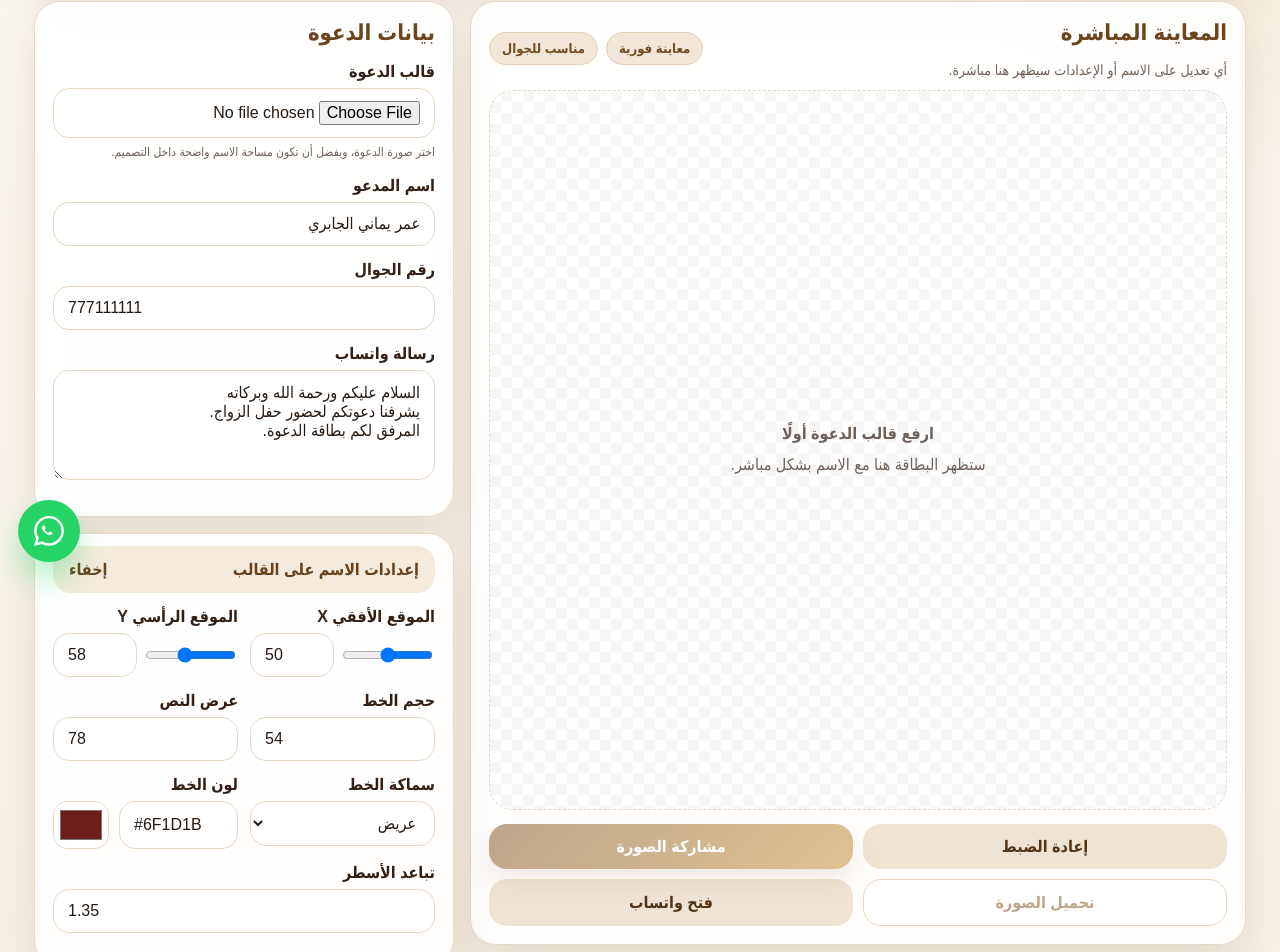
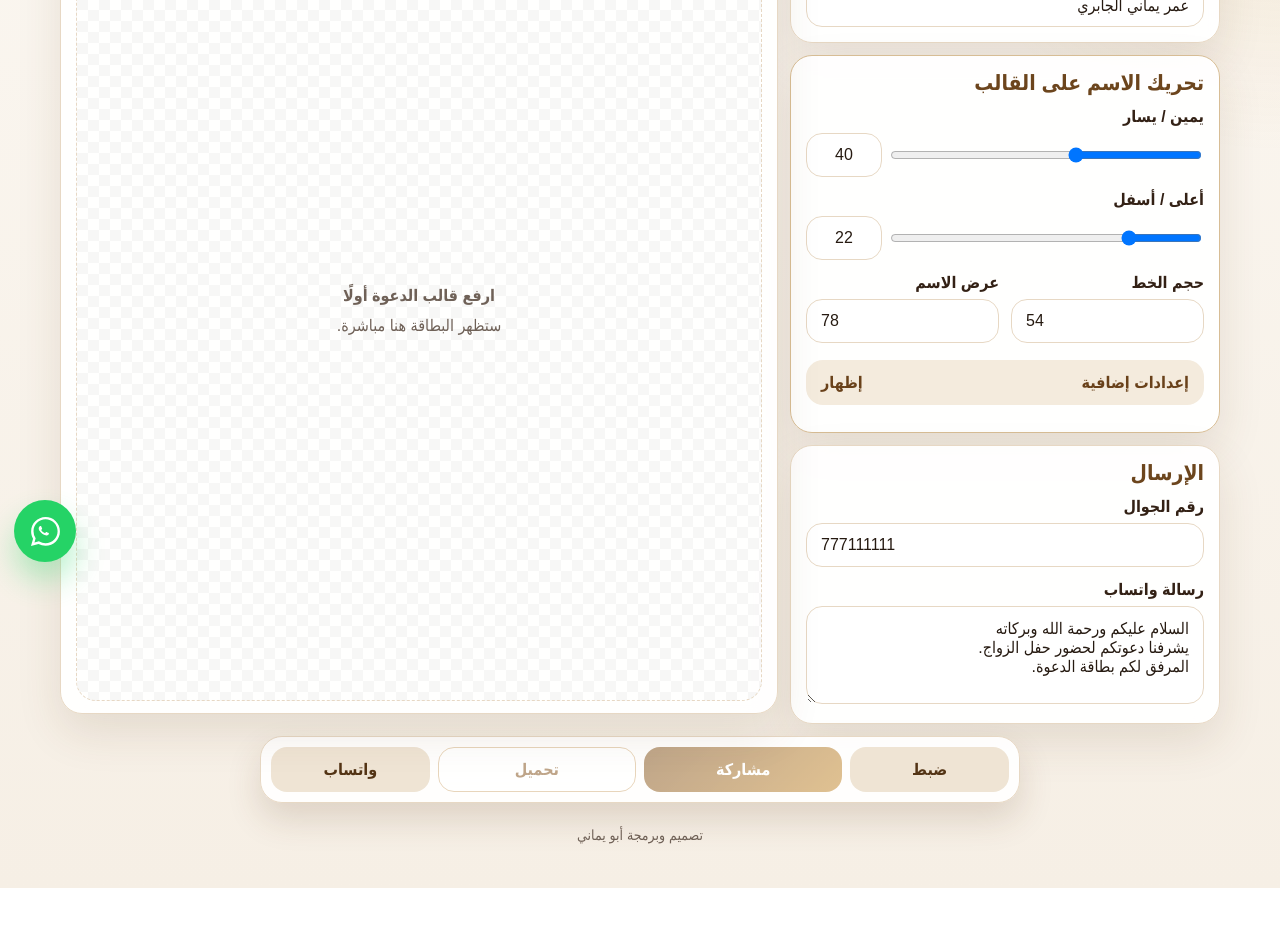
Before and after one commit to rootaipro-svg/wedding-invitation-app, a Next.js app: page / in a window 1280 px wide. Shown: the part 220-1172 px from the top of the page. After the commit the page ends 1108 px from the top, so only its background shows below. Built offline with nearby package versions, Linux system fonts and the light colour scheme.

Commit message:
Add files via upload

```diff
--- a/app/globals.css
+++ b/app/globals.css
@@ -1,6 +1,6 @@
 :root {
   --bg: #f6efe5;
-  --card: rgba(255,255,255,0.92);
+  --card: rgba(255,255,255,0.94);
   --text: #261a11;
   --muted: #6f6157;
   --border: #e7d8c4;
@@ -26,29 +26,29 @@ a { color: inherit; text-decoration: none; }
 
 .app-shell {
   min-height: 100vh;
-  max-width: 1240px;
+  max-width: 760px;
   margin: 0 auto;
-  padding: 16px 14px 90px;
+  padding: 12px 10px 110px;
 }
 
 .topbar {
   display: flex;
   align-items: center;
   justify-content: space-between;
-  gap: 12px;
-  margin-bottom: 14px;
+  gap: 10px;
+  margin-bottom: 12px;
 }
 
 .brand {
   display: flex;
   align-items: center;
-  gap: 12px;
+  gap: 10px;
 }
 
 .brand-logo {
-  width: 52px;
-  height: 52px;
-  border-radius: 16px;
+  width: 48px;
+  height: 48px;
+  border-radius: 15px;
   background: #fff;
   border: 1px solid var(--border);
   box-shadow: var(--shadow);
@@ -57,106 +57,62 @@ a { color: inherit; text-decoration: none; }
 
 .brand-title h1 {
   margin: 0;
-  font-size: clamp(23px, 5vw, 34px);
+  font-size: 23px;
   color: var(--primary);
 }
 
 .brand-title p {
-  margin: 4px 0 0;
+  margin: 3px 0 0;
   color: var(--muted);
-  font-size: 14px;
+  font-size: 13px;
 }
 
 .install-btn {
   border: 0;
   background: linear-gradient(135deg, var(--primary), var(--primary-2));
   color: #fff;
-  padding: 12px 16px;
-  border-radius: 16px;
-  font-weight: 700;
-  box-shadow: 0 12px 24px rgba(139, 93, 43, 0.25);
+  padding: 10px 12px;
+  border-radius: 14px;
+  font-weight: 800;
   cursor: pointer;
 }
 
-.hero-card {
-  background: linear-gradient(135deg, rgba(255,255,255,0.95), rgba(248,232,208,0.95));
-  border: 1px solid var(--border);
-  border-radius: 28px;
-  box-shadow: var(--shadow);
-  padding: 18px;
-  margin-bottom: 16px;
-}
-
-.hero-copy h2 {
-  margin: 0 0 8px;
-  font-size: clamp(22px, 4vw, 34px);
-  color: #613d17;
-}
-
-.hero-copy p {
-  margin: 0;
-  line-height: 1.8;
-  color: var(--muted);
-}
-
-.main-layout {
-  display: grid;
-  grid-template-columns: minmax(0, 1.15fr) minmax(330px, 420px);
-  gap: 16px;
-  align-items: start;
-}
-
-.preview-column {
-  min-width: 0;
-}
-
-.preview-card {
-  position: sticky;
-  top: 12px;
-}
-
-.form-column {
+.mobile-flow {
   display: flex;
   flex-direction: column;
-  gap: 16px;
+  gap: 12px;
 }
 
 .card {
   background: var(--card);
   border: 1px solid var(--border);
-  border-radius: 26px;
+  border-radius: 22px;
   box-shadow: var(--shadow);
-  padding: 18px;
-  backdrop-filter: blur(12px);
+  padding: 15px;
+  backdrop-filter: blur(10px);
 }
 
-.card h3 {
-  margin: 0 0 16px;
+.card h2 {
+  margin: 0 0 12px;
   color: #6c451d;
-  font-size: 22px;
+  font-size: 21px;
 }
 
-.field { margin-bottom: 14px; }
+.field { margin-bottom: 13px; }
+
+.field:last-child { margin-bottom: 0; }
 
 .field label {
   display: block;
   margin-bottom: 7px;
-  font-weight: 700;
+  font-weight: 800;
   color: #332115;
-}
-
-.field-help {
-  display: block;
-  margin-top: 5px;
-  color: var(--muted);
-  font-size: 12px;
-  line-height: 1.6;
 }
 
 .input, .textarea, .select {
   width: 100%;
   border: 1px solid var(--border);
-  background: rgba(255,255,255,0.95);
+  background: rgba(255,255,255,0.96);
   border-radius: 16px;
   padding: 12px 14px;
   outline: none;
@@ -165,7 +121,7 @@ a { color: inherit; text-decoration: none; }
 
 .textarea {
   resize: vertical;
-  min-height: 110px;
+  min-height: 96px;
 }
 
 .input:focus, .textarea:focus, .select:focus {
@@ -173,56 +129,31 @@ a { color: inherit; text-decoration: none; }
   box-shadow: 0 0 0 4px rgba(200, 144, 59, 0.15);
 }
 
-.two-col {
-  display: grid;
-  grid-template-columns: 1fr 1fr;
-  gap: 12px;
+.preview-card {
+  position: sticky;
+  top: 0;
+  z-index: 40;
+  padding-bottom: 12px;
 }
 
-.range-grid {
-  display: grid;
-  grid-template-columns: 1fr 84px;
-  gap: 10px;
-  align-items: center;
+.preview-title-row h2 {
+  margin: 0;
+  font-size: 20px;
 }
 
-.range-grid input[type="range"] { width: 100%; }
-
-.color-grid {
-  display: grid;
-  grid-template-columns: 1fr 56px;
-  gap: 10px;
-}
-
-.color-grid input[type="color"] {
-  width: 56px;
-  height: 48px;
-  border: 1px solid var(--border);
-  border-radius: 14px;
-  background: #fff;
-  padding: 4px;
-}
-
-.preview-header {
-  display: flex;
-  align-items: center;
-  justify-content: space-between;
-  gap: 12px;
-  flex-wrap: wrap;
-  margin-bottom: 12px;
-}
-
-.preview-meta {
+.preview-title-row p {
+  margin: 4px 0 10px;
   color: var(--muted);
-  font-size: 14px;
+  font-size: 13px;
 }
 
 .preview-stage {
-  min-height: 720px;
+  height: min(58vh, 520px);
+  min-height: 340px;
   display: grid;
   place-items: center;
   border: 1px dashed var(--border);
-  border-radius: 24px;
+  border-radius: 20px;
   background:
     linear-gradient(45deg, rgba(0,0,0,0.03) 25%, transparent 25%),
     linear-gradient(-45deg, rgba(0,0,0,0.03) 25%, transparent 25%),
@@ -235,61 +166,125 @@ a { color: inherit; text-decoration: none; }
 
 canvas {
   max-width: 100%;
+  max-height: 100%;
+  width: auto;
   height: auto;
-  border-radius: 16px;
+  border-radius: 14px;
   box-shadow: 0 18px 38px rgba(0,0,0,0.16);
   background: #fff;
 }
 
 .placeholder {
   text-align: center;
-  padding: 28px;
+  padding: 24px;
   color: var(--muted);
   line-height: 1.9;
 }
 
-.chip-row {
-  display: flex;
-  gap: 8px;
-  flex-wrap: wrap;
+.controls-card {
+  border-color: #d7bd95;
 }
 
-.chip {
-  background: #f2e6d8;
-  border: 1px solid #e2cfb5;
-  color: #734b1f;
-  padding: 8px 12px;
-  border-radius: 999px;
-  font-size: 13px;
-  font-weight: 700;
+.range-grid {
+  display: grid;
+  grid-template-columns: 1fr 76px;
+  gap: 10px;
+  align-items: center;
 }
 
-.actions {
+.range-grid input[type="range"] {
+  width: 100%;
+}
+
+.mini-input {
+  text-align: center;
+  padding-inline: 8px;
+}
+
+.two-col {
   display: grid;
   grid-template-columns: 1fr 1fr;
+  gap: 12px;
+}
+
+.color-grid {
+  display: grid;
+  grid-template-columns: 1fr 54px;
   gap: 10px;
 }
 
-.sticky-actions {
-  margin-top: 14px;
+.color-grid input[type="color"] {
+  width: 54px;
+  height: 46px;
+  border: 1px solid var(--border);
+  border-radius: 14px;
+  background: #fff;
+  padding: 4px;
+}
+
+.advanced-toggle {
+  width: 100%;
+  border: 0;
+  background: #f4ebdd;
+  color: #69411a;
+  padding: 13px 15px;
+  border-radius: 17px;
+  display: flex;
+  align-items: center;
+  justify-content: space-between;
+  font-weight: 800;
+  cursor: pointer;
+  margin: 4px 0 12px;
+}
+
+.advanced-box {
+  padding-top: 4px;
+}
+
+.status {
+  border-radius: 16px;
+  padding: 12px 14px;
+  border: 1px solid #ead7b7;
+  background: #fff8ea;
+  color: #6a471a;
+  line-height: 1.6;
+}
+
+.bottom-actions {
+  position: fixed;
+  left: 10px;
+  right: 10px;
+  bottom: 10px;
+  z-index: 60;
+  max-width: 760px;
+  margin: 0 auto;
+  display: grid;
+  grid-template-columns: .8fr 1fr 1fr .8fr;
+  gap: 8px;
+  padding: 10px;
+  background: rgba(255,255,255,0.92);
+  border: 1px solid var(--border);
+  border-radius: 22px;
+  box-shadow: 0 16px 34px rgba(91, 58, 22, 0.16);
+  backdrop-filter: blur(12px);
 }
 
 .btn {
   border: 0;
-  border-radius: 18px;
-  padding: 13px 14px;
+  border-radius: 16px;
+  padding: 12px 10px;
   cursor: pointer;
-  font-weight: 800;
-  transition: .15s ease;
+  font-weight: 900;
 }
 
-.btn:hover { transform: translateY(-1px); }
-.btn:disabled { opacity: .55; cursor: not-allowed; transform: none; }
+.btn:disabled {
+  opacity: .55;
+  cursor: not-allowed;
+}
 
 .btn-primary {
   background: linear-gradient(135deg, var(--primary), var(--primary-2));
   color: #fff;
-  box-shadow: 0 12px 24px rgba(139, 93, 43, 0.24);
 }
 
 .btn-secondary {
@@ -303,35 +298,6 @@ canvas {
   border: 1px solid #d6b487;
 }
 
-.status {
-  margin-top: 14px;
-  border-radius: 16px;
-  padding: 12px 14px;
-  border: 1px solid #ead7b7;
-  background: #fff8ea;
-  color: #6a471a;
-  line-height: 1.6;
-}
-
-.settings-card {
-  padding-top: 12px;
-}
-
-.settings-toggle {
-  width: 100%;
-  border: 0;
-  background: #f4ebdd;
-  color: #69411a;
-  padding: 14px 16px;
-  border-radius: 18px;
-  display: flex;
-  align-items: center;
-  justify-content: space-between;
-  font-weight: 800;
-  cursor: pointer;
-  margin-bottom: 14px;
-}
-
 .footer {
   text-align: center;
   color: var(--muted);
@@ -342,10 +308,10 @@ canvas {
 
 .whatsapp-float {
   position: fixed;
-  left: 18px;
-  bottom: 18px;
-  width: 62px;
-  height: 62px;
+  left: 14px;
+  bottom: 92px;
+  width: 56px;
+  height: 56px;
   border-radius: 50%;
   background: #25D366;
   color: #fff;
@@ -353,68 +319,69 @@ canvas {
   align-items: center;
   justify-content: center;
   box-shadow: 0 18px 30px rgba(37, 211, 102, 0.32);
-  z-index: 1000;
+  z-index: 70;
 }
 
 .whatsapp-float svg {
-  width: 30px;
-  height: 30px;
+  width: 29px;
+  height: 29px;
   fill: currentColor;
 }
 
-@media (max-width: 960px) {
-  .main-layout {
-    grid-template-columns: 1fr;
+@media (min-width: 900px) {
+  .app-shell {
+    max-width: 1180px;
+    padding-bottom: 40px;
   }
 
-  .preview-card {
-    position: static;
+  .mobile-flow {
+    display: grid;
+    grid-template-columns: 430px minmax(0, 1fr);
+    grid-template-areas:
+      "form preview"
+      "controls preview"
+      "details preview";
+    align-items: start;
   }
 
-  .preview-column {
-    order: 1;
+  .compact-card { grid-area: form; }
+  .controls-card { grid-area: controls; }
+  .details-card { grid-area: details; }
+  .preview-card { grid-area: preview; top: 12px; }
+
+  .preview-stage {
+    height: 780px;
+    min-height: 680px;
   }
 
-  .form-column {
-    order: 2;
+  .bottom-actions {
+    position: static;
+    margin-top: 12px;
+    grid-column: 1 / -1;
   }
 
-  .preview-stage {
-    min-height: 400px;
+  .whatsapp-float {
+    bottom: 18px;
+    width: 62px;
+    height: 62px;
   }
 }
 
-@media (max-width: 640px) {
-  .app-shell {
-    padding: 12px 10px 90px;
+@media (max-width: 420px) {
+  .brand-title h1 { font-size: 21px; }
+  .brand-title p { font-size: 12px; }
+  .preview-stage {
+    height: 54vh;
+    min-height: 300px;
   }
-
-  .card, .hero-card {
-    border-radius: 22px;
-    padding: 16px;
-  }
-
-  .topbar {
-    align-items: flex-start;
-    flex-direction: column;
-  }
-
-  .install-btn {
-    width: 100%;
-  }
-
-  .two-col, .actions {
+  .two-col {
     grid-template-columns: 1fr;
   }
-
-  .preview-stage {
-    min-height: 320px;
+  .bottom-actions {
+    grid-template-columns: 1fr 1fr 1fr 1fr;
   }
-
-  .whatsapp-float {
-    left: 14px;
-    bottom: 14px;
-    width: 58px;
-    height: 58px;
+  .btn {
+    font-size: 13px;
+    padding: 11px 6px;
   }
 }
--- a/app/page.tsx
+++ b/app/page.tsx
@@ -69,20 +69,22 @@ export default function Home() {
   const [templateUrl, setTemplateUrl] = useState("");
   const [guestName, setGuestName] = useState("عمر يماني الجابري");
   const [phone, setPhone] = useState("777111111");
-  const [message, setMessage] = useState(`السلام عليكم ورحمة الله وبركاته
-يشرفنا دعوتكم لحضور حفل الزواج.
-المرفق لكم بطاقة الدعوة.`);
-  const [xPercent, setXPercent] = useState(50);
-  const [yPercent, setYPercent] = useState(58);
+  const [message, setMessage] = useState(
+    "السلام عليكم ورحمة الله وبركاته\nيشرفنا دعوتكم لحضور حفل الزواج.\nالمرفق لكم بطاقة الدعوة."
+  );
+
+  const [xPercent, setXPercent] = useState(40);
+  const [yPercent, setYPercent] = useState(22);
   const [fontSize, setFontSize] = useState(54);
-  const [fontColor, setFontColor] = useState("#6F1D1B");
+  const [fontColor, setFontColor] = useState("#8B2E2E");
   const [fontWeight, setFontWeight] = useState<FontWeight>("700");
   const [boxWidthPercent, setBoxWidthPercent] = useState(78);
   const [lineHeight, setLineHeight] = useState(1.35);
+
   const [imageReady, setImageReady] = useState(false);
   const [status, setStatus] = useState("");
   const [canInstall, setCanInstall] = useState(false);
-  const [settingsOpen, setSettingsOpen] = useState(true);
+  const [advancedOpen, setAdvancedOpen] = useState(false);
 
   useEffect(() => {
     const handler = (e: Event) => {
@@ -117,7 +119,7 @@ export default function Home() {
 
     const url = URL.createObjectURL(file);
     setTemplateUrl(url);
-    setStatus("تم رفع القالب. عدّل مكان الاسم وسترى النتيجة مباشرة.");
+    setStatus("تم رفع القالب. حرّك الاسم من الإعدادات وستظهر النتيجة مباشرة.");
   }
 
   useEffect(() => {
@@ -130,6 +132,7 @@ export default function Home() {
     if (!canvas) return;
 
     const img = new window.Image();
+
     img.onload = () => {
       const maxCanvasWidth = 1600;
       const scale = img.width > maxCanvasWidth ? maxCanvasWidth / img.width : 1;
@@ -179,7 +182,17 @@ export default function Home() {
     };
 
     img.src = templateUrl;
-  }, [templateUrl, guestName, xPercent, yPercent, fontSize, fontColor, fontWeight, boxWidthPercent, lineHeight]);
+  }, [
+    templateUrl,
+    guestName,
+    xPercent,
+    yPercent,
+    fontSize,
+    fontColor,
+    fontWeight,
+    boxWidthPercent,
+    lineHeight,
+  ]);
 
   async function installApp() {
     if (!window.deferredPrompt) {
@@ -250,54 +263,52 @@ export default function Home() {
   }
 
   function resetPosition() {
-    setXPercent(50);
-    setYPercent(58);
+    setXPercent(40);
+    setYPercent(22);
     setFontSize(54);
     setBoxWidthPercent(78);
     setLineHeight(1.35);
-    setFontColor("#6F1D1B");
+    setFontColor("#8B2E2E");
     setFontWeight("700");
-    setStatus("تمت إعادة ضبط الإعدادات.");
+    setStatus("تمت إعادة ضبط مكان الاسم.");
   }
 
   return (
     <main className="app-shell">
       <header className="topbar">
         <div className="brand">
-          <Image src="/logo.png" alt="شعار التطبيق" width={52} height={52} className="brand-logo" />
+          <Image src="/logo.png" alt="شعار التطبيق" width={48} height={48} className="brand-logo" />
           <div className="brand-title">
             <h1>تجهيز دعوات الزواج</h1>
-            <p>خصص بطاقة الدعوة بسرعة ثم حمّلها أو شاركها</p>
+            <p>خصص البطاقة وشاهد النتيجة مباشرة</p>
           </div>
         </div>
 
         {canInstall ? (
           <button className="install-btn" onClick={installApp}>
-            تثبيت التطبيق
+            تثبيت
           </button>
         ) : null}
       </header>
 
-      <section className="hero-card">
-        <div className="hero-copy">
-          <div className="hero-copy-text">
-            <h2>جهّز بطاقة الدعوة خلال ثوانٍ</h2>
-            <p>ارفع القالب، اكتب الاسم، ثم حرّك الإعدادات وسترى النتيجة فورًا أمامك بدون الحاجة للنزول والرجوع في كل مرة.</p>
+      <section className="mobile-flow">
+        <div className="card compact-card">
+          <div className="field">
+            <label>قالب الدعوة</label>
+            <input className="input" type="file" accept="image/*" onChange={handleTemplateUpload} />
+          </div>
+
+          <div className="field">
+            <label>اسم المدعو</label>
+            <input className="input" value={guestName} onChange={(e) => setGuestName(e.target.value)} />
           </div>
         </div>
-      </section>
 
-      <section className="main-layout">
-        <section className="preview-column">
         <div className="card preview-card">
-            <div className="preview-header">
+          <div className="preview-title-row">
             <div>
-                <h3>المعاينة المباشرة</h3>
-                <div className="preview-meta">أي تعديل على الاسم أو الإعدادات سيظهر هنا مباشرة.</div>
-              </div>
-              <div className="chip-row">
-                <div className="chip">معاينة فورية</div>
-                <div className="chip">مناسب للجوال</div>
+              <h2>المعاينة المباشرة</h2>
+              <p>عدّل الإعدادات أسفل الصورة وشاهد التغيير فورًا.</p>
             </div>
           </div>
 
@@ -308,71 +319,28 @@ export default function Home() {
               <div className="placeholder">
                 <strong>ارفع قالب الدعوة أولًا</strong>
                 <br />
-                  ستظهر البطاقة هنا مع الاسم بشكل مباشر.
+                ستظهر البطاقة هنا مباشرة.
               </div>
             )}
           </div>
-
-            <div className="actions sticky-actions">
-              <button className="btn btn-secondary" onClick={resetPosition}>إعادة الضبط</button>
-              <button className="btn btn-primary" disabled={!imageReady} onClick={shareImage}>مشاركة الصورة</button>
-              <button className="btn btn-outline" disabled={!imageReady} onClick={downloadImage}>تحميل الصورة</button>
-              <button className="btn btn-secondary" onClick={openWhatsApp}>فتح واتساب</button>
         </div>
 
-            {status ? <div className="status">{status}</div> : null}
-          </div>
-        </section>
-
-        <section className="form-column">
-          <div className="card">
-            <h3>بيانات الدعوة</h3>
+        <div className="card controls-card">
+          <h2>تحريك الاسم على القالب</h2>
 
           <div className="field">
-              <label>قالب الدعوة</label>
-              <input className="input" type="file" accept="image/*" onChange={handleTemplateUpload} />
-              <small className="field-help">اختر صورة الدعوة، ويفضل أن تكون مساحة الاسم واضحة داخل التصميم.</small>
-            </div>
-
-            <div className="field">
-              <label>اسم المدعو</label>
-              <input className="input" value={guestName} onChange={(e) => setGuestName(e.target.value)} />
-            </div>
-
-            <div className="field">
-              <label>رقم الجوال</label>
-              <input className="input" dir="ltr" value={phone} onChange={(e) => setPhone(e.target.value)} placeholder="777111111" />
-            </div>
-
-            <div className="field">
-              <label>رسالة واتساب</label>
-              <textarea className="textarea" rows={4} value={message} onChange={(e) => setMessage(e.target.value)} />
-            </div>
-          </div>
-
-          <div className="card settings-card">
-            <button className="settings-toggle" onClick={() => setSettingsOpen((v) => !v)}>
-              <span>إعدادات الاسم على القالب</span>
-              <span>{settingsOpen ? "إخفاء" : "إظهار"}</span>
-            </button>
-
-            {settingsOpen ? (
-              <div className="settings-content">
-                <div className="two-col">
-                  <div className="field">
-                    <label>الموقع الأفقي X</label>
+            <label>يمين / يسار</label>
             <div className="range-grid">
               <input type="range" min="0" max="100" value={xPercent} onChange={(e) => setXPercent(Number(e.target.value))} />
-                      <input className="input" dir="ltr" value={xPercent} onChange={(e) => setXPercent(Number(e.target.value))} />
+              <input className="input mini-input" dir="ltr" value={xPercent} onChange={(e) => setXPercent(Number(e.target.value))} />
             </div>
           </div>
 
           <div className="field">
-                    <label>الموقع الرأسي Y</label>
+            <label>أعلى / أسفل</label>
             <div className="range-grid">
               <input type="range" min="0" max="100" value={yPercent} onChange={(e) => setYPercent(Number(e.target.value))} />
-                      <input className="input" dir="ltr" value={yPercent} onChange={(e) => setYPercent(Number(e.target.value))} />
-                    </div>
+              <input className="input mini-input" dir="ltr" value={yPercent} onChange={(e) => setYPercent(Number(e.target.value))} />
             </div>
           </div>
 
@@ -383,11 +351,18 @@ export default function Home() {
             </div>
 
             <div className="field">
-                    <label>عرض النص</label>
+              <label>عرض الاسم</label>
               <input className="input" type="number" dir="ltr" value={boxWidthPercent} min="20" max="100" onChange={(e) => setBoxWidthPercent(Number(e.target.value))} />
             </div>
           </div>
 
+          <button className="advanced-toggle" onClick={() => setAdvancedOpen((value) => !value)}>
+            <span>إعدادات إضافية</span>
+            <span>{advancedOpen ? "إخفاء" : "إظهار"}</span>
+          </button>
+
+          {advancedOpen ? (
+            <div className="advanced-box">
               <div className="two-col">
                 <div className="field">
                   <label>سماكة الخط</label>
@@ -413,11 +388,33 @@ export default function Home() {
             </div>
           ) : null}
         </div>
-        </section>
+
+        <div className="card details-card">
+          <h2>الإرسال</h2>
+
+          <div className="field">
+            <label>رقم الجوال</label>
+            <input className="input" dir="ltr" value={phone} onChange={(e) => setPhone(e.target.value)} placeholder="777111111" />
+          </div>
+
+          <div className="field">
+            <label>رسالة واتساب</label>
+            <textarea className="textarea" rows={4} value={message} onChange={(e) => setMessage(e.target.value)} />
+          </div>
+        </div>
+
+        {status ? <div className="status">{status}</div> : null}
       </section>
 
+      <div className="bottom-actions">
+        <button className="btn btn-secondary" onClick={resetPosition}>ضبط</button>
+        <button className="btn btn-primary" disabled={!imageReady} onClick={shareImage}>مشاركة</button>
+        <button className="btn btn-outline" disabled={!imageReady} onClick={downloadImage}>تحميل</button>
+        <button className="btn btn-secondary" onClick={openWhatsApp}>واتساب</button>
+      </div>
+
       <footer className="footer">
-        <div>تصميم وبرمجة أبو يماني</div>
+        تصميم وبرمجة أبو يماني
       </footer>
 
       <a
```
Lines whose indentation alone changed are shown as unchanged.
